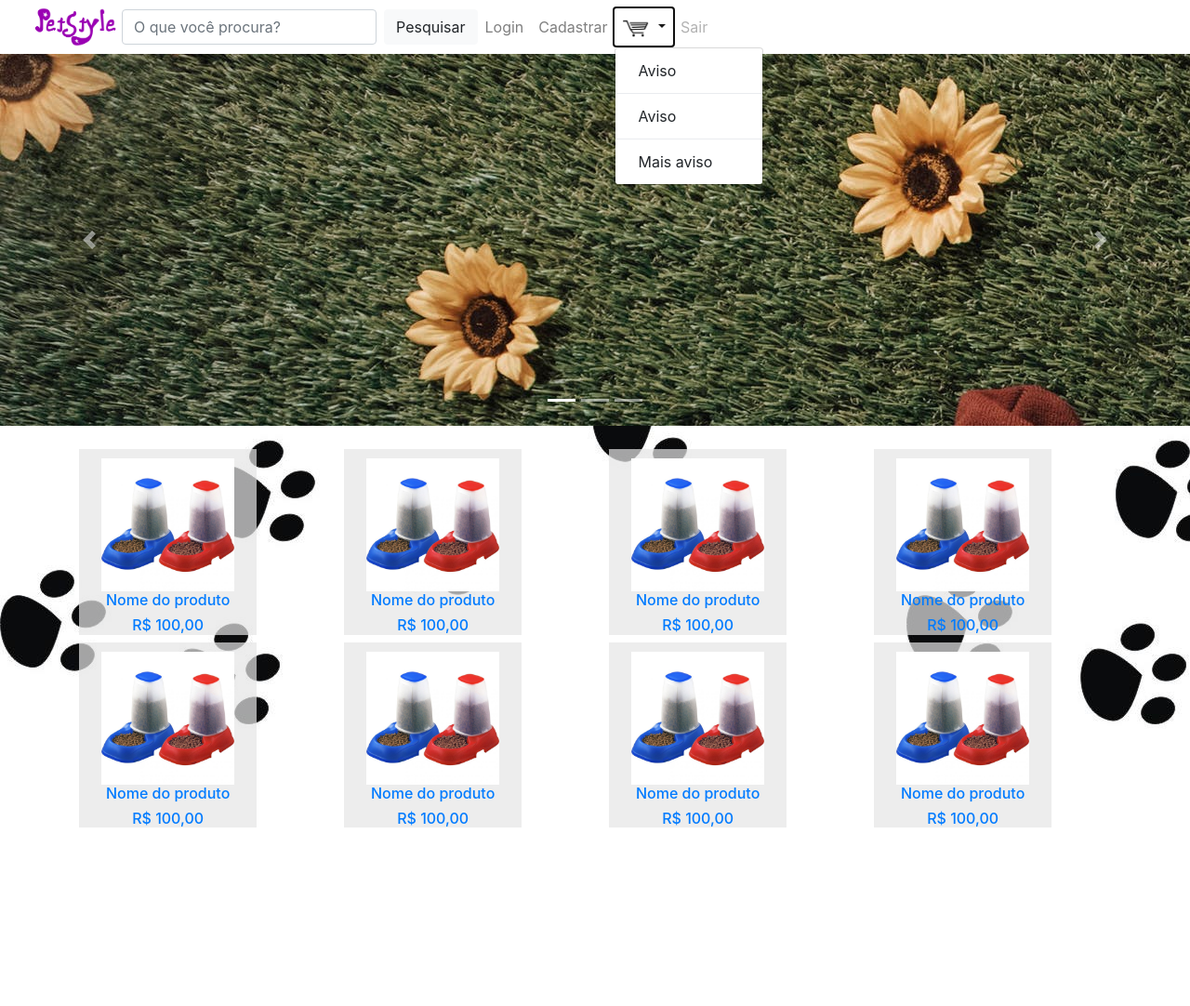
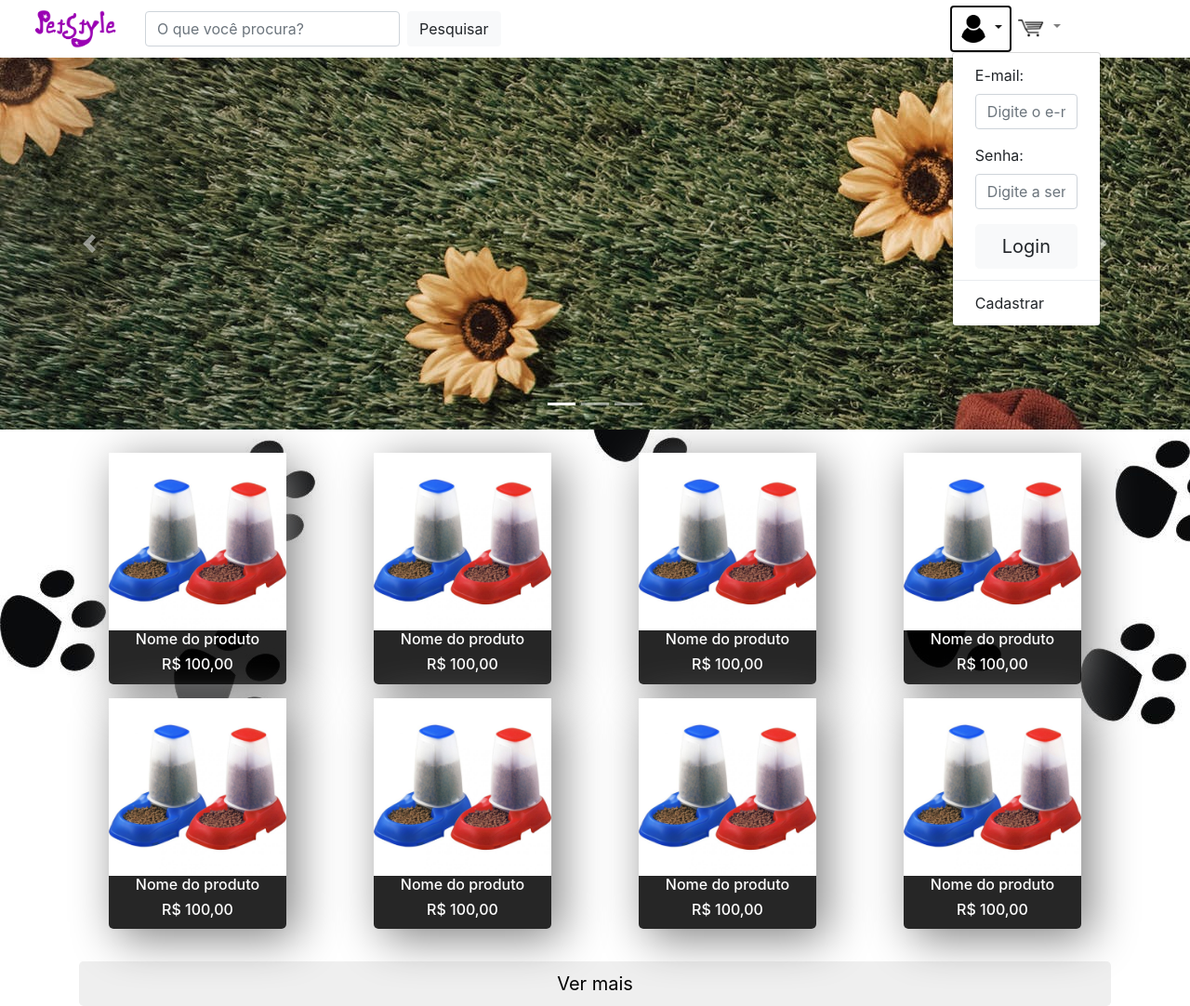
Before and after one commit to UFOP-CSI477/2018-02-atividades-Brenowla, a PHP site: page /pagina_principal.html in a window 1280 px wide, after a click that opens the changed part. Shown: the whole page at 93% size. Before the commit the page ends 890 px from the top, so only its background shows below. Run offline with PHP 8.4, Linux system fonts and the light colour scheme.

Commit message:
HTML e CSS da atividade 2

```diff
--- a/CSI477-2018-02-atividade-pratica-002/geral.css
+++ b/CSI477-2018-02-atividade-pratica-002/geral.css
@@ -1,6 +1,19 @@
 .produto{
-	padding-top: 10px;
-	background: rgba(229,229,229,0.7);
+	border-radius: 5px;
+	padding-bottom: 3px;
+	margin-bottom: 15px;
+	/*border: 1px grey solid;*/
+	box-shadow:10px 10px 50px grey;
+	background: rgba(0,0,0,0.85);
+}
+
+.produto a{
+	text-decoration: none;
+	color: white;
+}
+
+.produto a:hover{
+	text-decoration: none;
 }
 
 .produto img{
@@ -12,4 +25,12 @@
 
 .lista-produtos{
 	margin-top: 25px;
+	margin-bottom: 20px;
 }
+
+.bloco{
+	background: rgba(231,231,231,0.95);
+	border-radius: 5px;
+	padding: 5px 5px 5px 5px;
+	margin-top: 20px;
+}
--- a/CSI477-2018-02-atividade-pratica-002/menu.css
+++ b/CSI477-2018-02-atividade-pratica-002/menu.css
@@ -5,15 +5,6 @@ body{
 
 .logo{
 	width:100px;
-}
-
-.carrinho{
-	width: 30px;
-}
-
-.justificado{
-	display: flex;
-	justify-content: space-between;
 }
 
 .dimensoes-carrousel{
@@ -24,6 +15,6 @@ body{
 	height: 400px;
 }
 
-.lista-produtos{
-	margin-top: 25px;
+.busca{
+	margin-left: 25px;
 }
--- a/CSI477-2018-02-atividade-pratica-002/pagina_principal.html
+++ b/CSI477-2018-02-atividade-pratica-002/pagina_principal.html
@@ -15,8 +15,9 @@
 
 	<nav class="navbar navbar-expand-lg navbar-light">
 
-		<div class="container-fluid justificado">
-			<div class="navbar-header justificado">
+		<div class="container-fluid">
+
+			<div class="navbar-header d-flex">
 				<button class="navbar-toggler" type="button" data-toggle="collapse" data-target="#conteudoNavbarSuportado" aria-controls="conteudoNavbarSuportado" aria-expanded="false" aria-label="Alterna navegação">
 					<span class="navbar-toggler-icon"></span>
 				</button>
@@ -27,44 +28,70 @@
 					</span>
 				</a>
 
-				<form class="form-inline my-2 my-lg-0">
+				<form class="form-inline busca">
 					<input class="form-control mr-sm-2" type="search" placeholder="O que você procura?" aria-label="Pesquisar">
 					<button class="btn btn-light my-2 my-sm-0" type="submit">Pesquisar</button>
 				</form>
 			</div>
 
-			<div class="collapse navbar-collapse" id="conteudoNavbarSuportado">
-				<ul class="nav navbar-nav navbar-right">
-					<li class="nav-item">
-						<a class="nav-link" href="#">Login</a>
-					</li>
+			<div class="collapse navbar-collapse justify-content-end" id="conteudoNavbarSuportado">
 
-					<li class="nav-item">
-						<a class="nav-link" href="#">Cadastrar</a>
+				<ul class="nav navbar-nav">
+
+					<li class="nav-item dropdown">
+						<a class="nav-link dropdown-toggle" href="#" id="navbarDropdown" role="button" data-toggle="dropdown" aria-haspopup="true" aria-expanded="false">
+							<span>
+								<img src="usuario.png" width="30px" ">
+							</span>
+						</a>
+
+						<div class="dropdown-menu" aria-labelledby="navbarDropdown">
+							<form class="dropdown-item">
+								<div class="form-group">
+									<label for="email">E-mail:</label>
+									<input type="email" name="e-mail" class="form-control" placeholder="Digite o e-mail:">
+								</div>
+								<div class="form-group">
+									<label for="senha">Senha:</label>
+									<input type="password" name="senha" class="form-control" placeholder="Digite a senha:">
+								</div>
+								<button type="submit" class="btn btn-lg btn-block btn-light">Login</button>
+							</form>
+							<div class="dropdown-divider"></div>
+							<a class="dropdown-item" href="#">Cadastrar</a>
+						</div>
 					</li>
 
 					<li class="nav-item dropdown">
 						<a class="nav-link dropdown-toggle" href="#" id="navbarDropdown" role="button" data-toggle="dropdown" aria-haspopup="true" aria-expanded="false">
 							<span>
-								<img src="carrinho.png" class="carrinho">
+								<img src="carrinho.png" width="30px">
 							</span>
 						</a>
 
 						<div class="dropdown-menu" aria-labelledby="navbarDropdown">
-							<a class="dropdown-item" href="#">Aviso</a>
+							<div class="dropdown-item align-items-baseline mw-100">
+								<p>Nome do produto</p>
+								<p>Quantidade: </p>
+							</div>
 							<div class="dropdown-divider"></div>
-							<a class="dropdown-item" href="#">Aviso</a>
+							<div class="dropdown-item align-items-baseline mw-100">
+								<p>Nome do produto</p>
+								<p>Quantidade: </p>
+							</div>
 							<div class="dropdown-divider"></div>
-							<a class="dropdown-item" href="#">Mais aviso</a>
+							<button class="btn btn-lg btn-block btn-light">Finalizar compra</button>
 						</div>
 					</li>
 
-					<li class="nav-item">
-						<a class="nav-link disabled" href="#">Sair</a>
-					</li>
+					<div style="margin-left: 100px;">
+
+					</div>
 				</ul>
 			</div>
+
 		</div>
+
 	</nav>
 
 	<div id="carouselExampleIndicators" class="carousel slide" data-ride="carousel" >
@@ -96,44 +123,44 @@
 
 	<div class="container lista-produtos">
 		<div class="row">
-			<div class="col-3">
+			<div class="col-md-3 d-flex justify-content-center">
 				<div class="produto w-75 ">
 					<a href="" >
-						<span class="justify-content-center">
-							<img src="produto.jpeg" class="w-75 imagem-produto" alt="Nome do produto">
+						<span>
+							<img src="produto.jpeg" class="w-100 imagem-produto" alt="Nome do produto">
 							<h6 class="text-center">Nome do produto</h6>
 							<h6 class="text-center">R$ 100,00</h6>
 						</span>
 					</a>
 				</div>
 			</div>
-			<div class="col-3">
+			<div class="col-md-3 d-flex justify-content-center">
 				<div class="produto w-75 ">
 					<a href="" >
-						<span class="justify-content-center">
-							<img src="produto.jpeg" class="w-75 imagem-produto" alt="Nome do produto">
+						<span>
+							<img src="produto.jpeg" class="w-100 imagem-produto" alt="Nome do produto">
 							<h6 class="text-center">Nome do produto</h6>
 							<h6 class="text-center">R$ 100,00</h6>
 						</span>
 					</a>
 				</div>
 			</div>
-			<div class="col-3">
+			<div class="col-md-3 d-flex justify-content-center">
 				<div class="produto w-75 ">
 					<a href="" >
-						<span class="justify-content-center">
-							<img src="produto.jpeg" class="w-75 imagem-produto" alt="Nome do produto">
+						<span>
+							<img src="produto.jpeg" class="w-100 imagem-produto" alt="Nome do produto">
 							<h6 class="text-center">Nome do produto</h6>
 							<h6 class="text-center">R$ 100,00</h6>
 						</span>
 					</a>
 				</div>
 			</div>
-			<div class="col-3">
+			<div class="col-md-3 d-flex justify-content-center">
 				<div class="produto w-75 ">
 					<a href="" >
-						<span class="justify-content-center">
-							<img src="produto.jpeg" class="w-75 imagem-produto" alt="Nome do produto">
+						<span>
+							<img src="produto.jpeg" class="w-100 imagem-produto" alt="Nome do produto">
 							<h6 class="text-center">Nome do produto</h6>
 							<h6 class="text-center">R$ 100,00</h6>
 						</span>
@@ -143,44 +170,44 @@
 		</div>
 
 		<div class="row">
-			<div class="col-3">
+			<div class="col-md-3 d-flex justify-content-center">
 				<div class="produto w-75 ">
 					<a href="" >
-						<span class="justify-content-center">
-							<img src="produto.jpeg" class="w-75 imagem-produto" alt="Nome do produto">
+						<span>
+							<img src="produto.jpeg" class="w-100 imagem-produto" alt="Nome do produto">
 							<h6 class="text-center">Nome do produto</h6>
 							<h6 class="text-center">R$ 100,00</h6>
 						</span>
 					</a>
 				</div>
 			</div>
-			<div class="col-3">
+			<div class="col-md-3 d-flex justify-content-center">
 				<div class="produto w-75 ">
 					<a href="" >
-						<span class="justify-content-center">
-							<img src="produto.jpeg" class="w-75 imagem-produto" alt="Nome do produto">
+						<span>
+							<img src="produto.jpeg" class="w-100 imagem-produto" alt="Nome do produto">
 							<h6 class="text-center">Nome do produto</h6>
 							<h6 class="text-center">R$ 100,00</h6>
 						</span>
 					</a>
 				</div>
 			</div>
-			<div class="col-3">
+			<div class="col-md-3 d-flex justify-content-center">
 				<div class="produto w-75 ">
 					<a href="" >
-						<span class="justify-content-center">
-							<img src="produto.jpeg" class="w-75 imagem-produto" alt="Nome do produto">
+						<span>
+							<img src="produto.jpeg" class="w-100 imagem-produto" alt="Nome do produto">
 							<h6 class="text-center">Nome do produto</h6>
 							<h6 class="text-center">R$ 100,00</h6>
 						</span>
 					</a>
 				</div>
 			</div>
-			<div class="col-3">
+			<div class="col-md-3 d-flex justify-content-center">
 				<div class="produto w-75 ">
 					<a href="" >
-						<span class="justify-content-center">
-							<img src="produto.jpeg" class="w-75 imagem-produto" alt="Nome do produto">
+						<span>
+							<img src="produto.jpeg" class="w-100 imagem-produto" alt="Nome do produto">
 							<h6 class="text-center">Nome do produto</h6>
 							<h6 class="text-center">R$ 100,00</h6>
 						</span>
@@ -190,6 +217,10 @@
 		</div>
 	</div>
 
+	<div class="container d-flex justify-content-center">
+		<button class="btn btn-lg btn-block ">Ver mais</button>
+	</div>
+
 	<script src="https://code.jquery.com/jquery-3.3.1.slim.min.js" integrity="sha384-q8i/X+965DzO0rT7abK41JStQIAqVgRVzpbzo5smXKp4YfRvH+8abtTE1Pi6jizo" crossorigin="anonymous"></script>
 	<script src="https://cdnjs.cloudflare.com/ajax/libs/popper.js/1.14.3/umd/popper.min.js" integrity="sha384-ZMP7rVo3mIykV+2+9J3UJ46jBk0WLaUAdn689aCwoqbBJiSnjAK/l8WvCWPIPm49" crossorigin="anonymous"></script>
 	<script src="https://stackpath.bootstrapcdn.com/bootstrap/4.1.3/js/bootstrap.min.js" integrity="sha384-ChfqqxuZUCnJSK3+MXmPNIyE6ZbWh2IMqE241rYiqJxyMiZ6OW/JmZQ5stwEULTy" crossorigin="anonymous"></script>
```
Also changed, not shown: CSI477-2018-02-atividade-pratica-002/area_cliente.html (added, +149 -0 lines), CSI477-2018-02-atividade-pratica-002/dashboard.html (added, +142 -0 lines), CSI477-2018-02-atividade-pratica-002/usuario.png (added).
